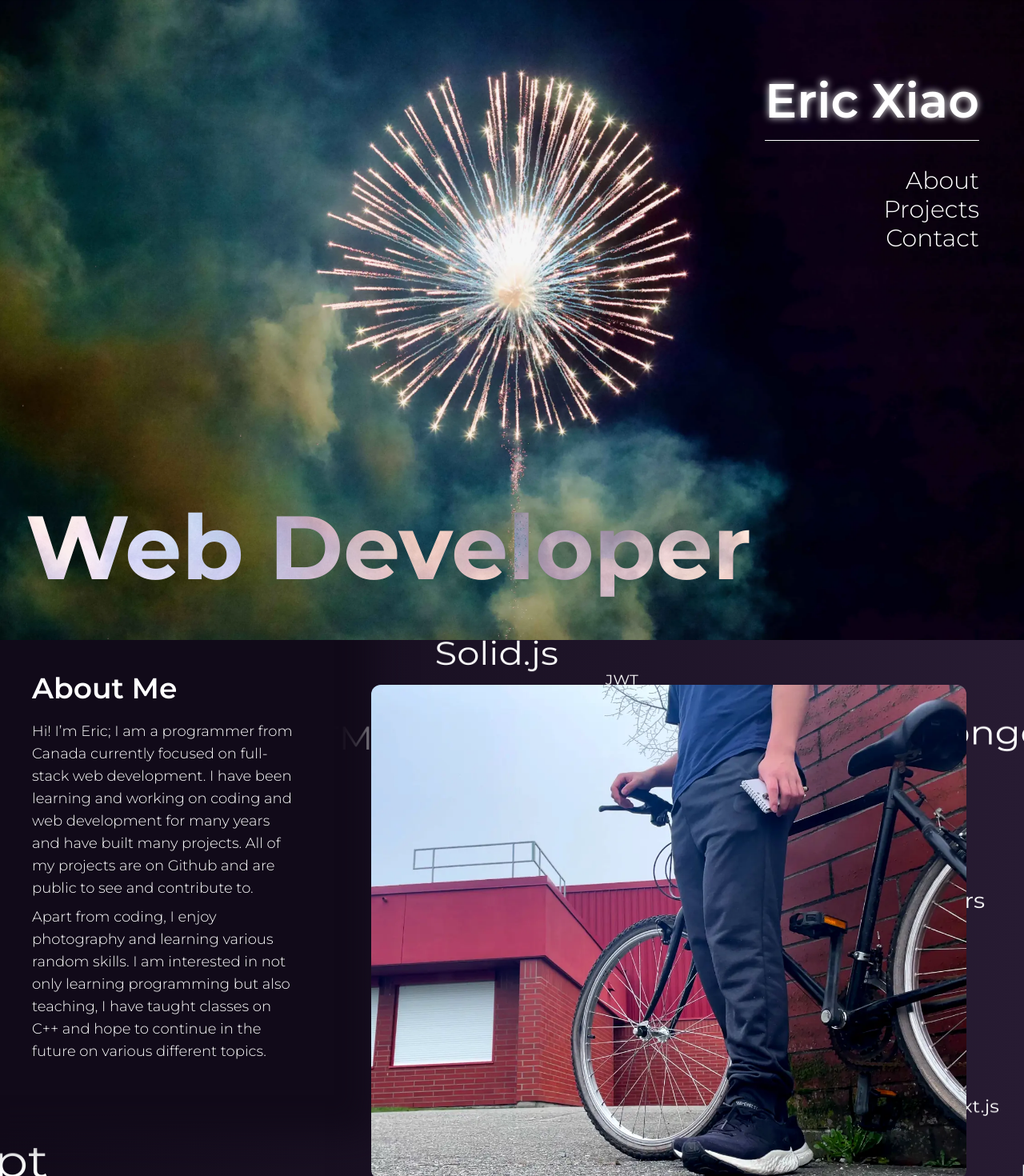
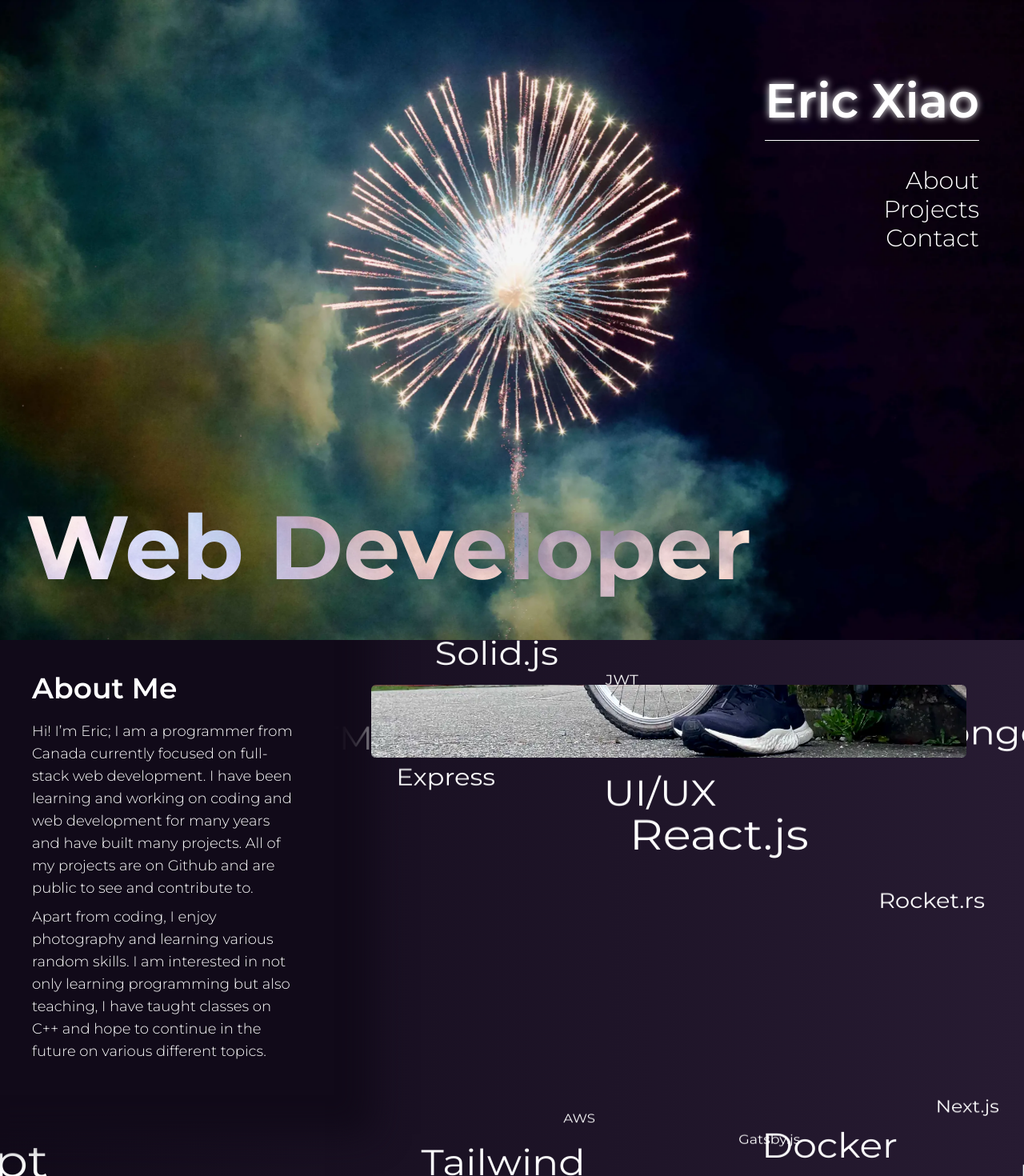
Before and after one commit to NycRat/nycrat.github.io, a Next.js app: page / in a window 1280 px wide. Shown: the top 1470 px of the page at 80% size. Built offline with nearby package versions, Linux system fonts and the light colour scheme.

Commit message:
feat: add parallax to images

```diff
--- a/components/about.tsx
+++ b/components/about.tsx
@@ -1,4 +1,4 @@
-import { useEffect } from "react";
+import { useEffect, useRef } from "react";
 import Me from "../public/me.webp";
 import Image from "next/image";
 import { Montserrat } from "next/font/google";
@@ -90,7 +90,10 @@ const WordCloud = () => {
           x: 0,
           y: 0,
           width: 0,
-          font: (Math.random() * 50 + 15).toString() + "px " + montserrat.style.fontFamily,
+          font:
+            (Math.random() * 50 + 15).toString() +
+            "px " +
+            montserrat.style.fontFamily,
           speed: (Math.random() * 2) / 3 + 1,
         });
       }
@@ -101,6 +104,26 @@ const WordCloud = () => {
 };
 
 export default function AboutSection() {
+  const parallaxImg = useRef(null);
+
+  useEffect(() => {
+    const handleScroll = () => {
+      const scrolled = window.scrollY - window.innerHeight;
+      if (parallaxImg.current) {
+        // @ts-ignore
+        parallaxImg.current.style.transform = `translateY(${scrolled * 0.2}px)`;
+      }
+    };
+
+    window.addEventListener("scroll", handleScroll);
+
+    handleScroll();
+
+    return () => {
+      window.removeEventListener("scroll", handleScroll);
+    };
+  }, []);
+
   return (
     <div
       id="about"
@@ -130,11 +153,14 @@ export default function AboutSection() {
         </div>
       </div>
       <div className="col-span-2 z-40 lg:p-14 lg:pl-4 mx-4 h-full p-2">
-        <Image
-          src={Me}
-          alt="Me, Eric Xiao"
-          className="object-cover w-full h-full rounded-xl"
-        />
+        <div className="w-full h-full overflow-hidden rounded-md">
+          <Image
+            src={Me}
+            alt="Me, Eric Xiao"
+            className="object-cover w-full h-full rounded-md"
+            ref={parallaxImg}
+          />
+        </div>
       </div>
     </div>
   );
--- a/components/intro.tsx
+++ b/components/intro.tsx
@@ -3,9 +3,31 @@ const montserrat = Montserrat({ subsets: ["latin"] });
 import Image from "next/image";
 import Fireworks from "../public/fireworks.webp";
 import Link from "next/link";
+import { useEffect, useRef } from "react";
+
 export default function IntroSection() {
+  const parallaxImg = useRef(null);
+
+  useEffect(() => {
+    const handleScroll = () => {
+      const scrolled = window.scrollY;
+      if (parallaxImg.current) {
+        // @ts-ignore
+        parallaxImg.current.style.transform = `translateY(${scrolled * 0.6}px)`;
+      }
+    };
+
+    window.addEventListener("scroll", handleScroll);
+
+    handleScroll();
+
+    return () => {
+      window.removeEventListener("scroll", handleScroll);
+    };
+  }, []);
+
   return (
-    <div id="home" className="relative h-screen z-20">
+    <div id="home" className="relative h-screen z-20 overflow-hidden">
       <span className={montserrat.className}>
         <h1 className="md:text-dyn-4xl absolute bottom-8 left-8 mix-blend-difference font-bold hidden md:block whitespace-nowrap">
           Web Developer
@@ -69,12 +91,15 @@ export default function IntroSection() {
           </Link>
         </span>
       </div>
-      <Image
-        src={Fireworks}
-        alt="fireworks"
-        className="min-w-full h-screen -z-10 object-cover"
-        draggable="false"
-      />
+      <div className="relative -z-10">
+        <Image
+          src={Fireworks}
+          alt="fireworks"
+          className="min-w-full h-screen object-cover will-change-transform"
+          draggable="false"
+          ref={parallaxImg}
+        />
+      </div>
     </div>
   );
 }
```
